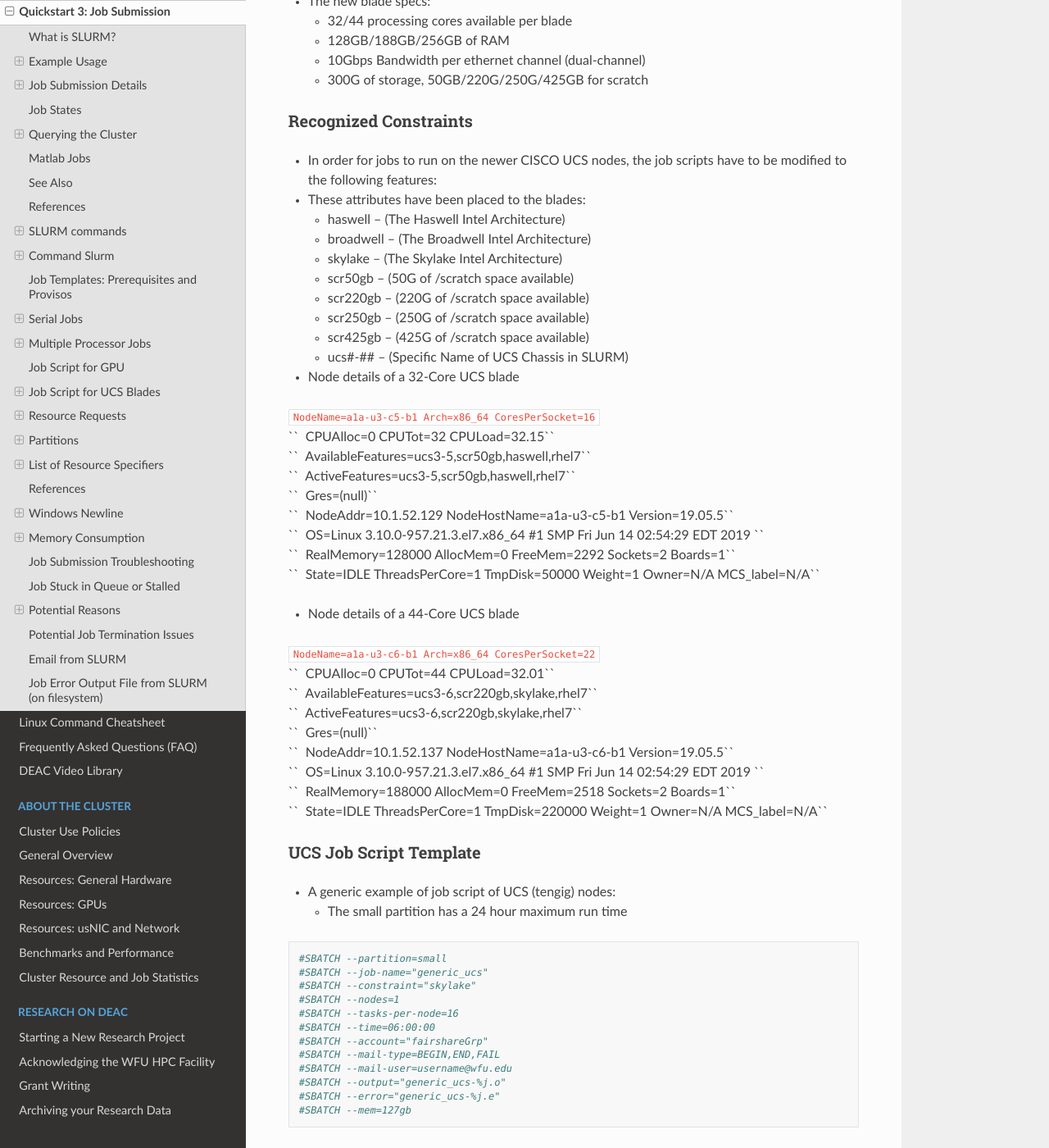
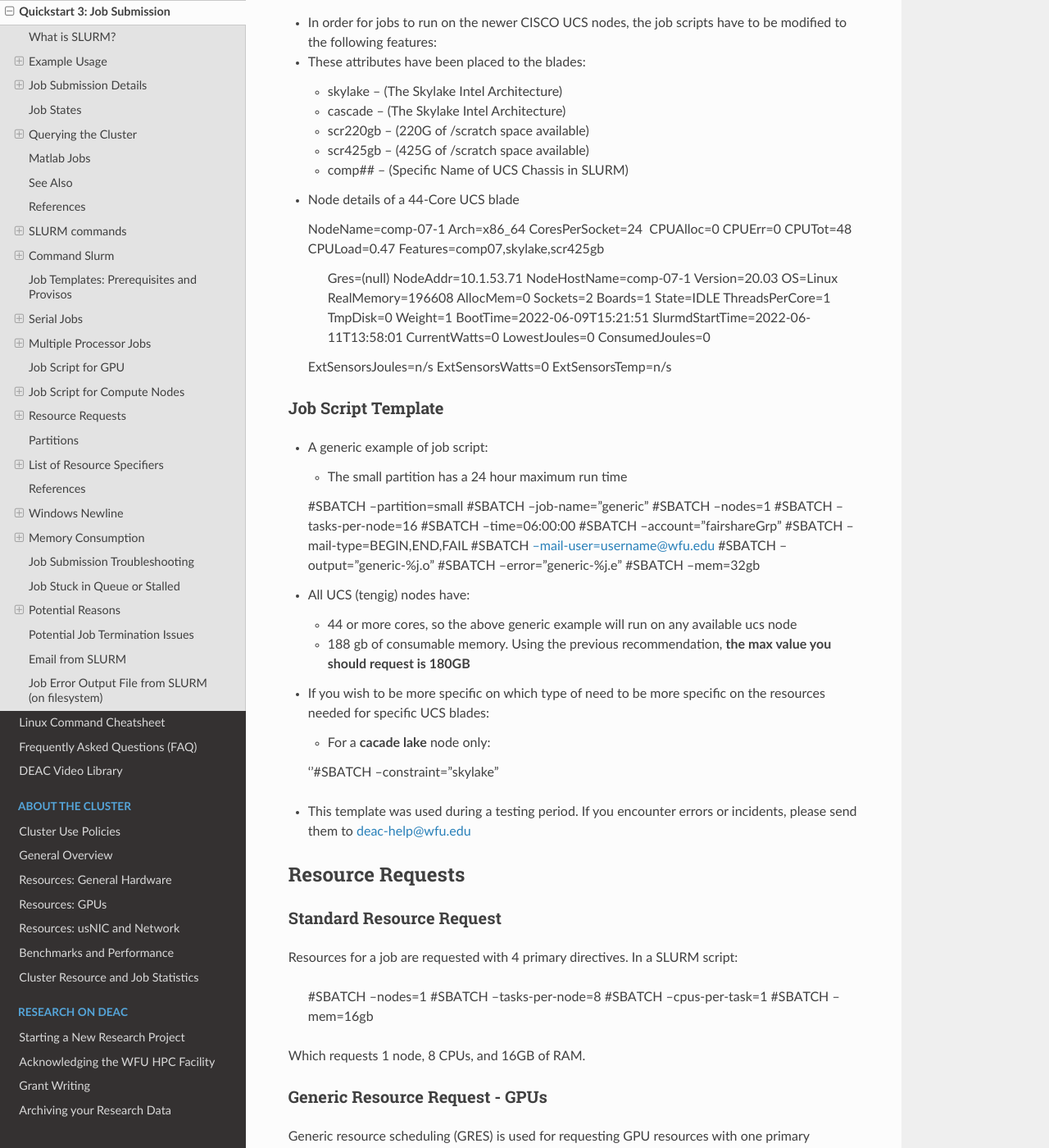
Before and after one commit to WFU-HPC/deac-docs, a Sphinx documentation site: the page built from source/beginner-quickstart_03_jobs.rst, in a window 1280 px wide and 1400 px high, scrolled down 21376 px. Shown: the whole window at 82% size. Built offline with Sphinx 7.4.7 and the Read the Docs theme 2.0.0, drawn with Linux system fonts in a browser that asks for light colours; some of the changed text lies outside the part shown.

Commit message:
Update beginner-quickstart_03_jobs.rst

```diff
--- a/source/beginner-quickstart_03_jobs.rst
+++ b/source/beginner-quickstart_03_jobs.rst
@@ -386,7 +386,7 @@ within your script:
 
 When using constraints, be careful not to require groupings of
 constraints that do not exist. For example, do not require
-[broadwell&haswell] as that does not exist; meaning the jobs will never
+[cascade&skylake] as that does not exist; meaning the jobs will never
 run.
 
 Job Chaining and Dependencies
@@ -952,18 +952,17 @@ If you wish for the custom sinfo output to be default for your login
 session, follow the below instructions to set the SINFO_FORMAT
 environment variable within your profile to change the output format:
 
--  In bash, add the following line to your ~/.bashrc file
-
-   export SINFO_FORMAT='%N %.11T %.4c %.8z %.6m %.8d %.6w %.8f %20E'
-
--  In tcsh, add the following line to your ~/.cshrc file
-
-   set SINFO_FORMAT='%N %.11T %.4c %.8z %.6m %.8d %.6w %.8f %20E'
-
--  When set, the SINFO_FORMAT environment variable will override the
-   default format.
--  For both examples, you can set spacing of each field by placing "%##"
-   after the field name.
+*  In bash, add the following line to your ~/.bashrc file
+
+export SINFO_FORMAT='%N %.11T %.4c %.8z %.6m %.8d %.6w %.8f %20E'
+
+*  In tcsh, add the following line to your ~/.cshrc file
+
+set SINFO_FORMAT='%N %.11T %.4c %.8z %.6m %.8d %.6w %.8f %20E'
+
+*  When set, the SINFO_FORMAT environment variable will override the default format.
+
+*  For both examples, you can set spacing of each field by placing "%##" after the field name.
 
 :\* Adding a "-" before the number will print the characters left
 justified
@@ -976,24 +975,20 @@ justified
 Job Templates: Prerequisites and Provisos
 ==========================
 
--  Before submitting any jobs, please read **and** understand the
-   `Cluster:User Agreement </Cluster:User_Agreement>`__.
--  Be sure to read the `SLURM:Torque Conversion
-   Script </SLURM:Torque_Conversion_Script>`__ instructions for
-   converting legacy scripts.
--  Note that any given system is using approximately 1GB of its memory
-   for operating system and filesystem purposes.
--  When configuring your jobs, please use 1GB less of memory than the
-   blade claims to have.
--  The *generalGrp* fair share group is provided here. Please replace
-   that with your designated fair share group.
--  You **must** specify an email address even if you do not want
-   notifications
+*  Before submitting any jobs, please read **and** understand the `Cluster:User Agreement </Cluster:User_Agreement>`__.
+
+*  Note that any given system is using approximately 1-4GB of its memory  for operating system and filesystem purposes.
+
+*  When configuring your jobs, please use 1GB less of memory than the  blade claims to have.
+
+*  The *generalGrp* fair share group is provided here. Please replace that with your designated fair share group.
+
+*  You **must** specify an email address even if you do not want notifications
 
 Serial Jobs
 ===========
 
--  Serial jobs only use a single processor
+*  Serial jobs only use a single processor
 
 Single processor job, 128MB RAM with 96 Hour Time Limit
 -------------------------------------------------------
@@ -1056,12 +1051,13 @@ Multiple Processor Jobs
 Parallel Job Type 1
 -------------------
 
--  N nodes using X processors per node, using ethernet enabled nodes
--  A program needing 128MB of RAM per processor, totaling 1GB per node
--  16 Hour Time Limit
-
-   -  Even though the time limit is <24hours, the node requirement
-      requires the job to run on the medium partition
+*  N nodes using X processors per node, using ethernet enabled nodes
+
+*  A program needing 128MB of RAM per processor, totaling 1GB per node
+
+*  16 Hour Time Limit
+
+   *Even though the time limit is <24hours, the node requirement requires the job to run on the medium partition
 
 ::
 
@@ -1087,20 +1083,15 @@ Parallel Job Type 1
 
    ###  Don't forget to copy your data from /scratch to your /deac* directory
 
--  Important items to note
-
-   -  SLURM has no **cput** directive! Base your time value purely on
-      the overall estimated runtime.
-   -  The **mem** directive is the overall total (per CPU requirement \*
-      nodes \* CPUs = mem).
-
-      -  An available directive to use is **--mem-per-cpu=memory**,
-         which allocates memory on a per-CPU basis.
-
-   -  The list of *ucs#-#* in the **--constraint** directive should be
-      customized to the type of parallel job you wish to run. For more
-      information on hardware features, see `Cluster:Hardware
-      Configuration </Cluster:Hardware_Configuration>`__.
+*  Important items to note
+
+   *  SLURM has no **cput** directive! Base your time value purely on the overall estimated runtime.
+
+   *  The **mem** directive is the per node requirement
+
+      *  An available directive to use is **--mem-per-cpu=memory**, which allocates memory on a per-CPU basis.
+
+   *  The list of *comp##* in the **--constraint** directive should be customized to the type of parallel job you wish to run. For more information on hardware features, see `Cluster:Hardware Configuration </Cluster:Hardware_Configuration>`__.
 
 Job Script for GPU
 ==================
@@ -1122,134 +1113,98 @@ Job Script for GPU
    #SBATCH --workdir="/deac/researchGrp/user/CUDA"
    #SBATCH --gres=gpu:V100:1
 
--  IMPORTANT DIRECTIVES
-
-:*--gres=gpu[type:#]
-
-::\* This directive specifies the type of GPU required and the number of
-cards
-
-::\* By default, a singular GPU of anytype will be used.
-
-::\* Optionally, users can specify the GPU type by name and number of
-cards required.
-
-::\* Valid types are:
-`V100 </Information:GPU_Computing#Tesla_V100_GPU_Nodes>`__ and
-`P100 </Information:GPU_Computing#Tesla_P100_GPU_Nodes>`__
-
-:::\* See `Information:GPU_Computing </Information:GPU_Computing>`__ for
-most up to date list of DEAC cluster GPU information
-
-:*--partition=gpu
-
-::\* The GPU partition will assign higher priority to GPU type jobs for
-using the hardware for their designated purpose
-
-Job Script for UCS Blades
-=========================
-
--  The new blade specs:
-
-   -  32/44 processing cores available per blade
-   -  128GB/188GB/256GB of RAM
-   -  10Gbps Bandwidth per ethernet channel (dual-channel)
-   -  300G of storage, 50GB/220G/250G/425GB for scratch
+*  IMPORTANT DIRECTIVES
+
+   *  --gres=gpu[type:#]
+
+      * This directive specifies the type of GPU required and the number of cards
+
+      *  By default, a singular GPU of anytype will be used.
+
+      * Optionally, users can specify the GPU type by name and number of cards required.
+
+      *  Valid types are:
+
+         *  `V100 </Information:GPU_Computing#Tesla_V100_GPU_Nodes>`__ and
+
+         *  `P100 </Information:GPU_Computing#Tesla_P100_GPU_Nodes>`__
+
+      * See `Information:GPU_Computing </Information:GPU_Computing>`__ for most up to date list of DEAC cluster GPU information
+
+   *  --partition=gpu
+
+      * The GPU partition will assign higher priority to GPU type jobs for using the hardware for their designated purpose
+
+Job Script for Compute Nodes
+============================
+
+* The new blade specs:
+
+   *  44 or 48 processing cores available per blade
+   *  180GB of consumable of RAM
+   *  10Gbps Bandwidth per ethernet channel (dual-channel)
+   *  220G or 425G of scratch for temporary local storage space
 
 Recognized Constraints
 ----------------------
 
--  In order for jobs to run on the newer CISCO UCS nodes, the job
-   scripts have to be modified to the following features:
--  These attributes have been placed to the blades:
-
-   -  haswell -- (The Haswell Intel Architecture)
-   -  broadwell -- (The Broadwell Intel Architecture)
-   -  skylake -- (The Skylake Intel Architecture)
-   -  scr50gb -- (50G of /scratch space available)
-   -  scr220gb -- (220G of /scratch space available)
-   -  scr250gb -- (250G of /scratch space available)
-   -  scr425gb -- (425G of /scratch space available)
-   -  ucs#-## -- (Specific Name of UCS Chassis in SLURM)
-
--  Node details of a 32-Core UCS blade
-
-| ``NodeName=a1a-u3-c5-b1 Arch=x86_64 CoresPerSocket=16``
-| ``  CPUAlloc=0 CPUTot=32 CPULoad=32.15``
-| ``  AvailableFeatures=ucs3-5,scr50gb,haswell,rhel7``
-| ``  ActiveFeatures=ucs3-5,scr50gb,haswell,rhel7``
-| ``  Gres=(null)``
-| ``  NodeAddr=10.1.52.129 NodeHostName=a1a-u3-c5-b1 Version=19.05.5``
-| ``  OS=Linux 3.10.0-957.21.3.el7.x86_64 #1 SMP Fri Jun 14 02:54:29 EDT 2019 ``
-| ``  RealMemory=128000 AllocMem=0 FreeMem=2292 Sockets=2 Boards=1``
-| ``  State=IDLE ThreadsPerCore=1 TmpDisk=50000 Weight=1 Owner=N/A MCS_label=N/A``
-
--  Node details of a 44-Core UCS blade
-
-| ``NodeName=a1a-u3-c6-b1 Arch=x86_64 CoresPerSocket=22``
-| ``  CPUAlloc=0 CPUTot=44 CPULoad=32.01``
-| ``  AvailableFeatures=ucs3-6,scr220gb,skylake,rhel7``
-| ``  ActiveFeatures=ucs3-6,scr220gb,skylake,rhel7``
-| ``  Gres=(null)``
-| ``  NodeAddr=10.1.52.137 NodeHostName=a1a-u3-c6-b1 Version=19.05.5``
-| ``  OS=Linux 3.10.0-957.21.3.el7.x86_64 #1 SMP Fri Jun 14 02:54:29 EDT 2019 ``
-| ``  RealMemory=188000 AllocMem=0 FreeMem=2518 Sockets=2 Boards=1``
-| ``  State=IDLE ThreadsPerCore=1 TmpDisk=220000 Weight=1 Owner=N/A MCS_label=N/A``
-
-UCS Job Script Template
+*  In order for jobs to run on the newer CISCO UCS nodes, the job scripts have to be modified to the following features:
+*  These attributes have been placed to the blades:
+
+   *  skylake -- (The Skylake Intel Architecture)
+
+   *  cascade -- (The Skylake Intel Architecture)
+
+   *  scr220gb -- (220G of /scratch space available)
+
+   *  scr425gb -- (425G of /scratch space available)
+
+   *  comp## -- (Specific Name of UCS Chassis in SLURM)
+
+*  Node details of a 44-Core UCS blade
+
+   NodeName=comp-07-1 Arch=x86_64 CoresPerSocket=24
+    CPUAlloc=0 CPUErr=0 CPUTot=48 CPULoad=0.47 Features=comp07,skylake,scr425gb
+    Gres=(null)
+    NodeAddr=10.1.53.71 NodeHostName=comp-07-1 Version=20.03
+    OS=Linux RealMemory=196608 AllocMem=0 Sockets=2 Boards=1
+    State=IDLE ThreadsPerCore=1 TmpDisk=0 Weight=1
+    BootTime=2022-06-09T15:21:51 SlurmdStartTime=2022-06-11T13:58:01
+    CurrentWatts=0 LowestJoules=0 ConsumedJoules=0
+   ExtSensorsJoules=n/s ExtSensorsWatts=0 ExtSensorsTemp=n/s
+
+Job Script Template
 -----------------------
 
--  A generic example of job script of UCS (tengig) nodes:
-
-   -  The small partition has a 24 hour maximum run time
-
-::
+*  A generic example of job script:
+
+   *  The small partition has a 24 hour maximum run time
 
    #SBATCH --partition=small
-   #SBATCH --job-name="generic_ucs"
-   #SBATCH --constraint="skylake"
+   #SBATCH --job-name="generic"
    #SBATCH --nodes=1
    #SBATCH --tasks-per-node=16
    #SBATCH --time=06:00:00
    #SBATCH --account="fairshareGrp"
    #SBATCH --mail-type=BEGIN,END,FAIL
    #SBATCH --mail-user=username@wfu.edu
-   #SBATCH --output="generic_ucs-%j.o"
-   #SBATCH --error="generic_ucs-%j.e"
-   #SBATCH --mem=127gb
-
--  All UCS (tengig) nodes have:
-
-   -  32 or more cores, so the above generic example will run on any
-      available ucs node
-   -  128gb of memory. Using the previous recommendation, the max value
-      you should request is 127gb
-
--  If you wish to be more specific on which type of need to be more
-   specific on the resources needed for specific UCS blades:
-
-   -  For a **32-core** single UCS blade only:
-
-..
-
-   ::
-
-      #SBATCH --nodes=1
-      #SBATCH --tasks-per-node=32
-      #SBATCH --constraint="haswell"
-
--  For a **44-core** single UCS blade only:
-
-..
-
-   ::
-
-      #SBATCH --nodes=1
-      #SBATCH --tasks-per-node=44
-      #SBATCH --constraint="broadwell|skylake"
-
--  This template was used during a testing period. If you encounter
-   errors or incidents, please send them to deac-help@wfu.edu
+   #SBATCH --output="generic-%j.o"
+   #SBATCH --error="generic-%j.e"
+   #SBATCH --mem=32gb
+
+*  All UCS (tengig) nodes have:
+
+   *  44 or more cores, so the above generic example will run on any available ucs node
+
+   *  188 gb of consumable memory. Using the previous recommendation, **the max value you should request is 180GB**
+
+*  If you wish to be more specific on which type of need to be more specific on the resources needed for specific UCS blades:
+
+   *  For a **cacade lake** node only:
+
+   | ''#SBATCH --constraint="skylake"
+
+*  This template was used during a testing period. If you encounter errors or incidents, please send them to deac-help@wfu.edu
 
 .. #############################################################################
 .. #############################################################################
@@ -1265,10 +1220,10 @@ Standard Resource Request
 Resources for a job are requested with 4 primary directives. In a SLURM
 script:
 
-| ``   #SBATCH --nodes=1``
-| ``   #SBATCH --tasks-per-node=8``
-| ``   #SBATCH --cpus-per-task=1``
-| ``   #SBATCH --mem=16gb``
+   #SBATCH --nodes=1
+   #SBATCH --tasks-per-node=8
+   #SBATCH --cpus-per-task=1
+   #SBATCH --mem=16gb
 
 Which requests 1 node, 8 CPUs, and 16GB of RAM.
 
@@ -1278,9 +1233,9 @@ Generic Resource Request - GPUs
 Generic resource scheduling (GRES) is used for requesting GPU resources
 with one primary directive. In a SLURM script:
 
-| ``   #SBATCH --partition="gpu"``
-| ``   #SBATCH --nodes=1``
-| ``   #SBATCH --gres=gpu:1``
+   #SBATCH --partition="gpu"
+   #SBATCH --nodes=1
+   #SBATCH --gres=gpu:1
 
 Which requests 1 GPU to be used from 1 node belonging to the GPU
 partition. Obviously, GPU resources are requested differently that
@@ -1335,29 +1286,27 @@ detailed definitions with batch submission. [3]_ There are many SLURM
 users, so a Google search is bound to find great documentation as well,
 like this page at the Leibniz Supercomputing Centre [4]_.
 
--  **tasks-per-node**\ =
-
-   -  *integer* -- processes per node (*not* processors)
-
--  **nodes**\ =
-
-   -  *integer* -- number of nodes OR
-   -  *string* -- name of specific node
-
--  **mem**
-
-   -  *string* -- memory allocation per node, 90gb, 16gb, 512mb, etc
-
--  **time**
-
-   -  *string* -- time specification, ((d-)hh:mm:ss; Maximum amount of
-      real time during which the job can be in the running state.
-
--  **gres**\ = (Generic Resources Scheduling)
-
-   -
-
-      -  ''string[[:string]:number -- **GPU** allocation example, gpu:4
+*  **tasks-per-node**\ =
+
+   *  *integer* -- processes per node (*not* processors)
+
+*  **nodes**\ =
+
+   *  *integer* -- number of nodes OR
+
+   *  *string* -- name of specific node
+
+*  **mem**
+
+   *  *string* -- memory allocation per node, 90gb, 16gb, 512mb, etc
+
+*  **time**
+
+   *  *string* -- time specification, ((d-)hh:mm:ss; Maximum amount of real time during which the job can be in the running state.
+
+*  **gres**\ = (Generic Resources Scheduling)
+
+   *  ''string[[:string]:number -- **GPU** allocation example, gpu:4
 
 cpusets
 -------
@@ -1378,34 +1327,31 @@ In brief:
 Node Features
 -------------
 
--  In SLURM, nodes may be tagged with a number of strings. These strings
-   are called *features*. You can query any particular node to see its
-   properties:
-
-| ``$ scontrol show node bc03bl01``
-| ``NodeName=bc03bl01 Arch=x86_64 CoresPerSocket=4``
-| ``   CPUAlloc=0 CPUErr=0 CPUTot=8 CPULoad=0.47 Features=``\ **``ethernet,clan03,scr9gb``**
-| ``   Gres=(null)``
-| ``   NodeAddr=152.17.40.65 NodeHostName=bc03bl01 Version=14.11``
-| ``   OS=Linux RealMemory=96732 AllocMem=0 Sockets=2 Boards=1``
-| ``   State=IDLE ThreadsPerCore=1 TmpDisk=0 Weight=1``
-| ``   BootTime=2015-07-29T15:21:51 SlurmdStartTime=2015-09-11T13:58:01``
-| ``   CurrentWatts=0 LowestJoules=0 ConsumedJoules=0``
-| ``   ExtSensorsJoules=n/s ExtSensorsWatts=0 ExtSensorsTemp=n/s``
-
--  A node with GPU resources available has the following listed in it's
-   properties:
-
-| ``$ scontrol show node gpu05 ``
-| ``NodeName=gpu05 Arch=x86_64 CoresPerSocket=6``
-| ``  CPUAlloc=0 CPUErr=0 CPUTot=6 CPULoad=0.10 Features=``\ **``gpu``**
-| ``  Gres=``\ **``gpu:4``**
-| ``  NodeAddr=152.17.36.141 NodeHostName=gpu05 Version=14.11``
-| ``  OS=Linux RealMemory=23986 AllocMem=0 Sockets=1 Boards=1``
-| ``  State=IDLE ThreadsPerCore=1 TmpDisk=0 Weight=1``
-| ``  BootTime=2015-12-16T12:55:25 SlurmdStartTime=2015-12-16T12:55:54``
-| ``  CurrentWatts=0 LowestJoules=0 ConsumedJoules=0``
-| ``  ExtSensorsJoules=n/s ExtSensorsWatts=0 ExtSensorsTemp=n/s``
+*  In SLURM, nodes may be tagged with a number of strings. These strings  are called *features*. You can query any particular node to see its  properties:
+
+$ scontrol show node comp-07-1
+  NodeName=comp-07-1 Arch=x86_64 CoresPerSocket=24
+   CPUAlloc=0 CPUErr=0 CPUTot=48 CPULoad=0.47 Features=comp07,skylake,scr425gb
+   Gres=(null)
+   NodeAddr=10.1.53.71 NodeHostName=comp-07-1 Version=20.03
+   OS=Linux RealMemory=196608 AllocMem=0 Sockets=2 Boards=1
+   State=IDLE ThreadsPerCore=1 TmpDisk=0 Weight=1
+   BootTime=2022-06-09T15:21:51 SlurmdStartTime=2022-06-11T13:58:01
+   CurrentWatts=0 LowestJoules=0 ConsumedJoules=0
+   ExtSensorsJoules=n/s ExtSensorsWatts=0 ExtSensorsTemp=n/s
+
+*  A node with GPU resources available has the following listed in it's  properties:
+
+$ scontrol show node usb-gpu-04
+  NodeName=gpu05 Arch=x86_64 CoresPerSocket=22
+   CPUAlloc=0 CPUErr=0 CPUTot=44 CPULoad=0.10 Features=gpu
+   Gres=gpu:6
+   NodeAddr=10.1.52.07 NodeHostName=usb-gpu-04 Version=14.11
+   OS=Linux RealMemory=196608 AllocMem=0 Sockets=1 Boards=1
+   State=IDLE ThreadsPerCore=1 TmpDisk=0 Weight=1
+   BootTime=2021-12-16T12:55:25 SlurmdStartTime=2021-12-16T12:55:54
+   CurrentWatts=0 LowestJoules=0 ConsumedJoules=0
+   ExtSensorsJoules=n/s ExtSensorsWatts=0 ExtSensorsTemp=n/s
 
 References
 ==========
```
Also changed, not shown: other parts of source/beginner-quickstart_03_jobs.rst (+31 -35 lines).
